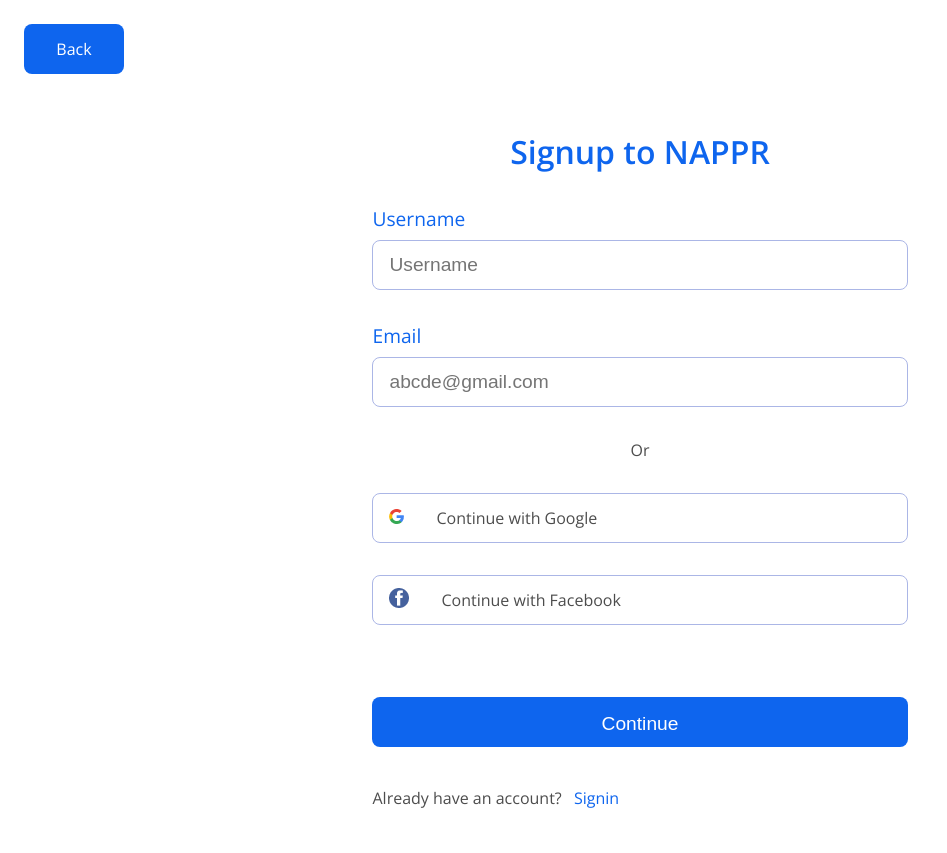
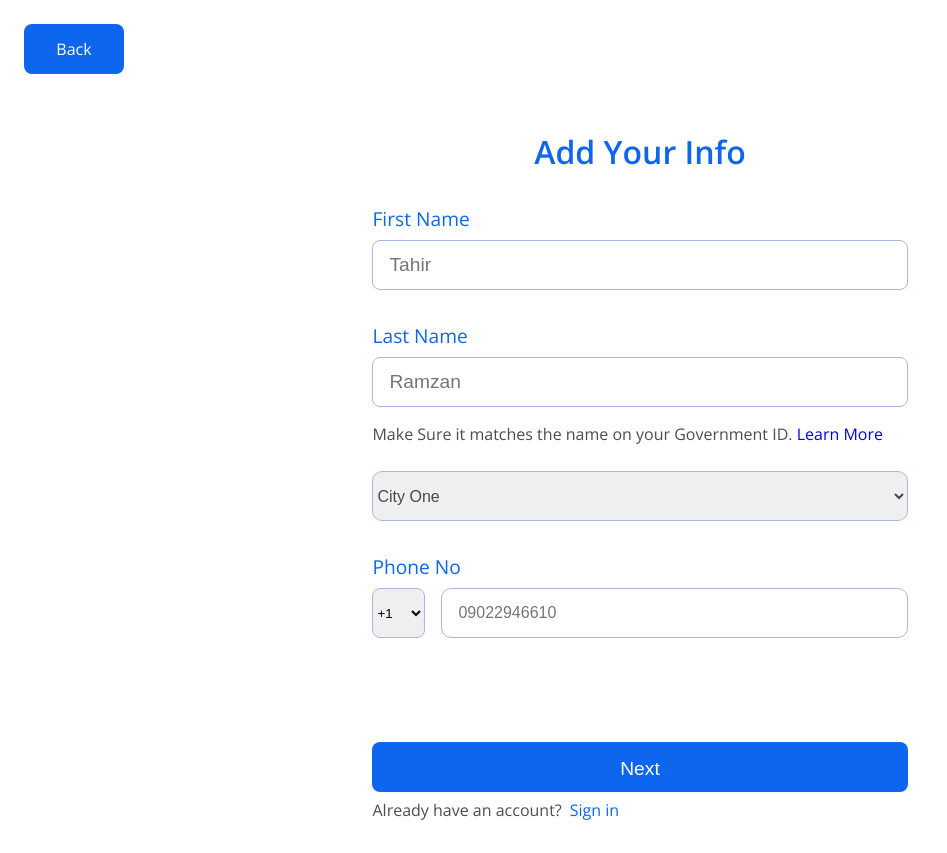
Before and after one commit to napprco/nappr-web-app, a React (Create React App) app: page /signup in a window 1280 px wide. Shown: the whole page, without its empty margins (0-947 px from the left). Built offline with nearby package versions, Linux system fonts and the light colour scheme.

Commit message:
Add up UI changes to second step

```diff
--- a/src/pages/SignUP/FirstStep.tsx
+++ b/src/pages/SignUP/FirstStep.tsx
@@ -5,6 +5,8 @@
 
 const FirstStep: React.FC = () => {
   return (
+    <div className='page sign-up'>
+      <h1 className='form-header'>Signup to NAPPR</h1>
       <div className='form signup-form'>
         <div className='form-control'>
           <label htmlFor='email'>Username</label>
@@ -42,6 +44,7 @@
           </Link>
         </p>
       </div>
+    </div>
   );
 };
 
--- a/src/pages/SignUP/SecondStep.tsx
+++ b/src/pages/SignUP/SecondStep.tsx
@@ -5,7 +5,6 @@
 const SecondStep: React.FC = () => {
   return (
     <>
-      <BackButton page='/signup' />
       <div className='page sign-in'>
         <h1 className='form-header'>Add Your Info</h1>
 
--- a/src/pages/SignUP/SignUp.tsx
+++ b/src/pages/SignUP/SignUp.tsx
@@ -9,10 +9,8 @@
     <>
       <BackButton page='/signin' />
       <form action=''>
-        <div className='page sign-up'>
-          <h1 className='form-header'>Signup to NAPPR</h1>
-          <FirstStep />
-        </div>
+        {/* <FirstStep /> */}
+        <SecondStep />
       </form>
     </>
   );
```
Lines whose indentation alone changed are shown as unchanged.
